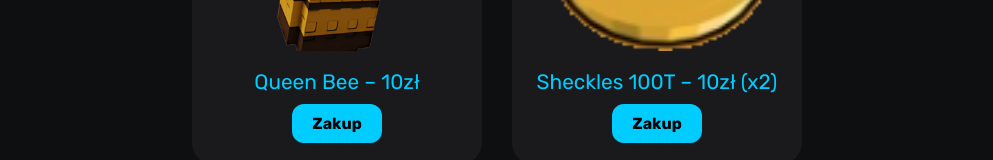
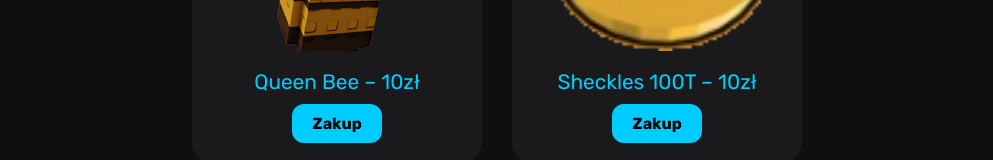
Before and after one commit to raptorek/GROW-A-GARDEN-STORE, a plain HTML site: page index.html in a window 1280 px wide. Shown: the part 1888-2048 px from the top of the page, without its empty margins (143-1136 px from the left). Drawn offline with Linux system fonts and the light colour scheme.

Commit message:
Update index.html

```diff
--- a/index.html
+++ b/index.html
@@ -178,7 +178,7 @@
 
    <div class="pet-card">
       <img src="shek.png" alt="Sheckles 100T">
-      <div class="pet-name">Sheckles 100T – 10zł (x2)</div>
+      <div class="pet-name">Sheckles 100T – 10zł </div>
       <a class="buy-btn" href="https://discord.gg/nUv2M8C9">Zakup</a>
     </div>
   </section>
```
